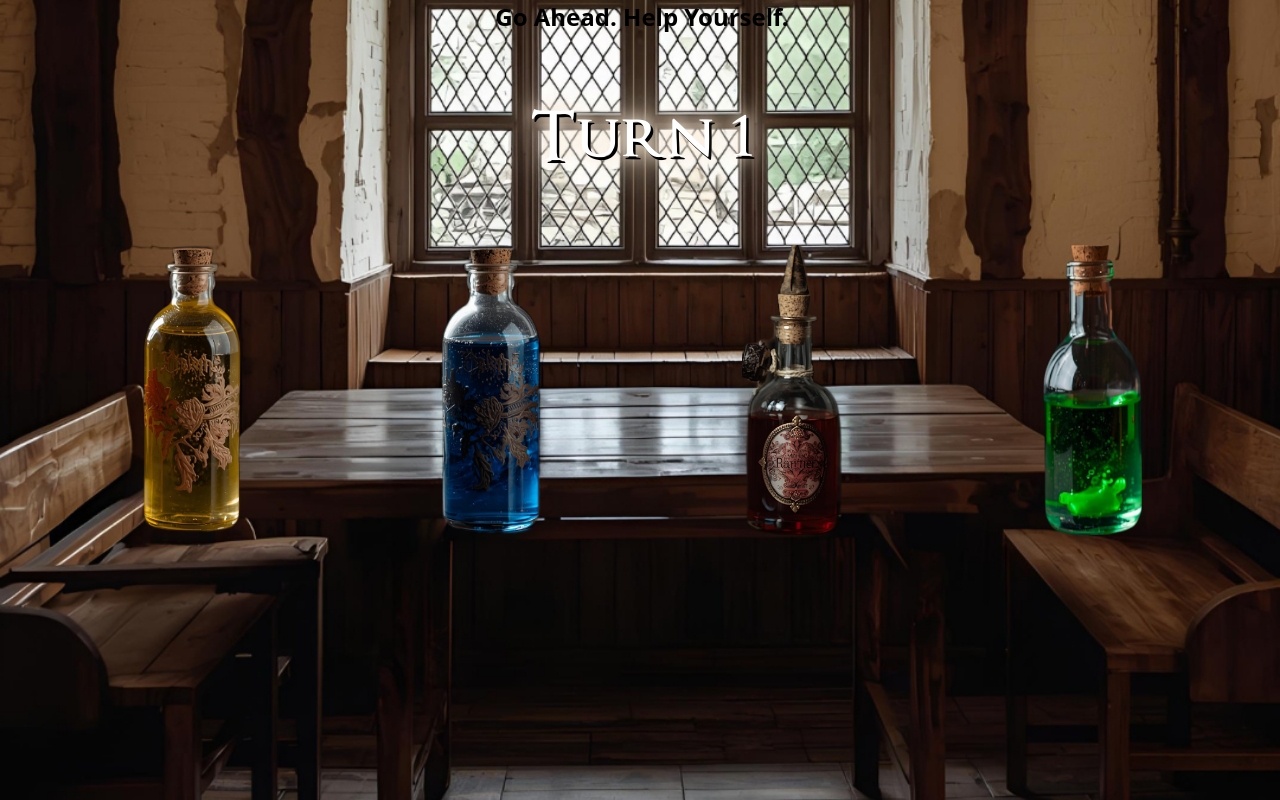
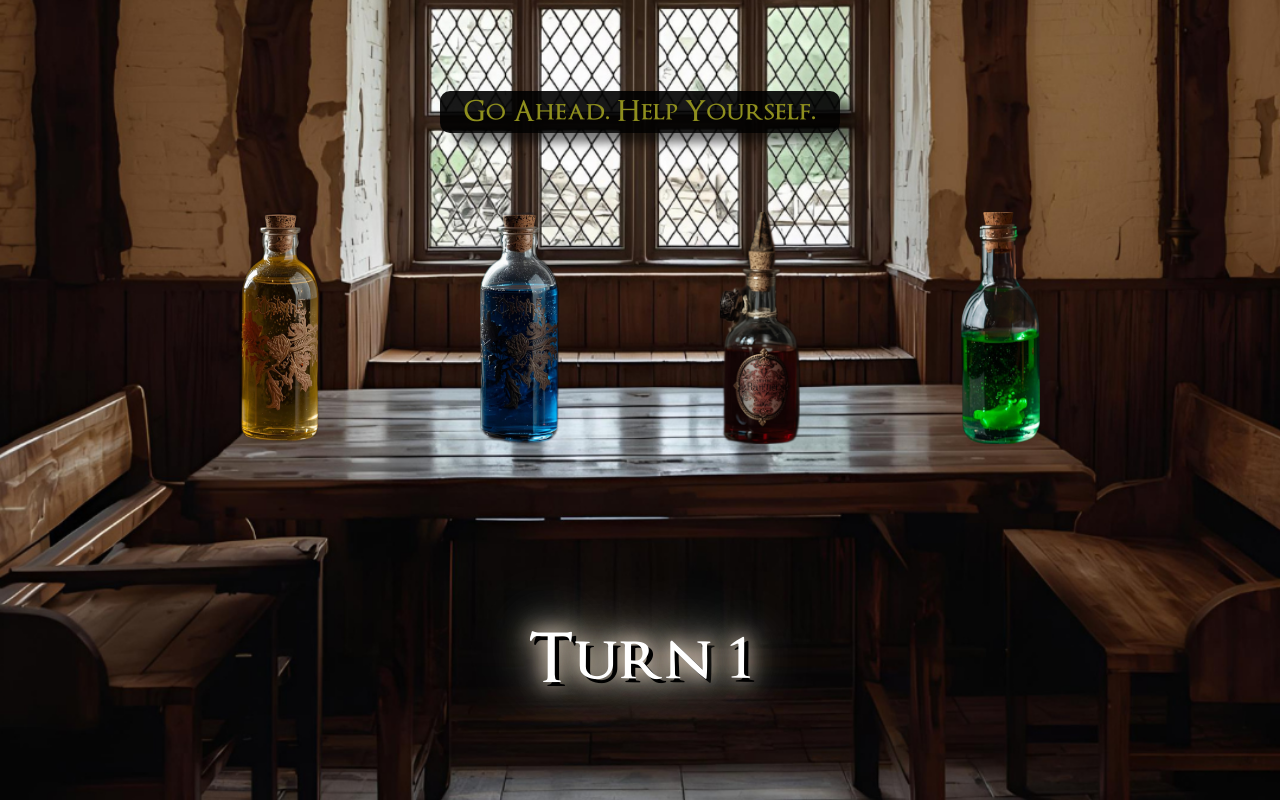
Before and after one commit to carlos012100/soundGame, a React (Vite) app: page / in a window 1280 px wide. Both pictures are taken after a click on the button "Start". Built offline with nearby package versions, Linux system fonts and the light colour scheme; no server answers.

Commit message:
more details onthe2

```diff
--- a/src/App.css
+++ b/src/App.css
@@ -14,7 +14,7 @@
   padding: 10px;
   border-radius: 0px;
   position: relative;
-  top :-15vh
+  top :-25vh
 
 }
 
@@ -30,9 +30,9 @@
   margin: 25px;
 } */
 .pad {
-  width: 100px; /* Adjust as needed */
+  width: 80px; /* Adjust as needed */
   height: auto; /* Add a height so it's no longer a square */
-  margin: 100px;
+  margin: 80px;
   border-radius: 0; /* Removes the curved edges */
 }
 
--- a/src/App.jsx
+++ b/src/App.jsx
@@ -59,9 +59,9 @@ function App()
    const [success, setSuccess] = useState(0);
    const [isGameOn, setIsGameOn] = useState(false);
    const [background, setBackground] = useState('./public/hechizero.png');
+//    const [isGreeting,setIsGreeting] = useState(false);
 
    const setGameBackground = () => setBackground("./public/tabla.png");
-
     const setDefaultBackground = () => setBackground("./public/hechizero.png");
 
 
@@ -69,7 +69,12 @@ function App()
     setGameBackground(); // Explicitly set to tabla.png
     randomNumber();
     setIsGameOn(true);
+    // setIsGreeting(true);
+    // setTimeout(() => {
+    //     setIsGreeting(false);
+    // }, 3000);
 }
+
 
     const randomNumber = () => {
     setIsAllowedToPlay(true);
@@ -171,10 +176,10 @@ function App()
         isGameOn ?
         <>
         <div className="header">
-            <h1> Turn {turn}</h1>
+            <h2> Turn {turn}</h2>
         </div>
         <div className = "intro">
-            <h2>Go Ahead. Help Yourself.</h2>
+            <h3>Go Ahead. Help Yourself.</h3>
         </div>
         <div className="container">
                 {colors.map((item,index) => {
--- a/src/index.css
+++ b/src/index.css
@@ -32,12 +32,28 @@ body {
   background-position: center;
   background-repeat: no-repeat;
   background-size: cover;
-
-
 }
 h1 {
   position: relative;
-  top: 20px;
+  top: 50px;
+  font-size: 4.2em;
+  line-height: 1.1;
+  color: white;
+  font-family: 'MyCustomFont', sans-serif;
+  font-weight: 600;
+  text-shadow:
+    5px 5px black,
+    0 0 10px #FAEBD7,
+    0 0 20px #FAEBD7,
+    0 0 40px #FAEBD7,
+    0 0 60px #FAEBD7;
+  animation: anim 1s linear infinite alternate;
+  box-shadow:  0 4px 6px rgba(0, 0, 0, 1);
+  border-color: black;
+}
+h2{
+  position: relative;
+  top: 500px;
   font-size: 4.2em;
   line-height: 1.1;
   color: white;
@@ -51,14 +67,30 @@ h1 {
     0 0 60px #FAEBD7;
   animation: anim 1s linear infinite alternate;
 }
-h2{
+.intro{
   position: relative;
-  top: -200px;
-
-
-
+  box-sizing: border-box;
+  border-color: black;
+  border-radius: 10px;
+  top: -20vh;
+  left: 290px;
+  box-shadow: 15px 10px 10px rgba(0, 0, 0, 0.5);
+  width: 400px;
+  background: rgba(0, 0, 0, 0.9); /* black at 50% opacity */
+  font-family: 'MyCustomFont', sans-serif;
+  font-weight: 600;
+  color:   #CACA97  ;
+  font-size: 1.5em;
+  animation: anim3 1s linear infinite alternate;
 }
-
+@keyframes anim3 {
+      0% {
+        color: #CACA97
+}
+      100% {
+        color:#808000
+}
+}
 @keyframes anim {
   from {
     text-shadow:
```
